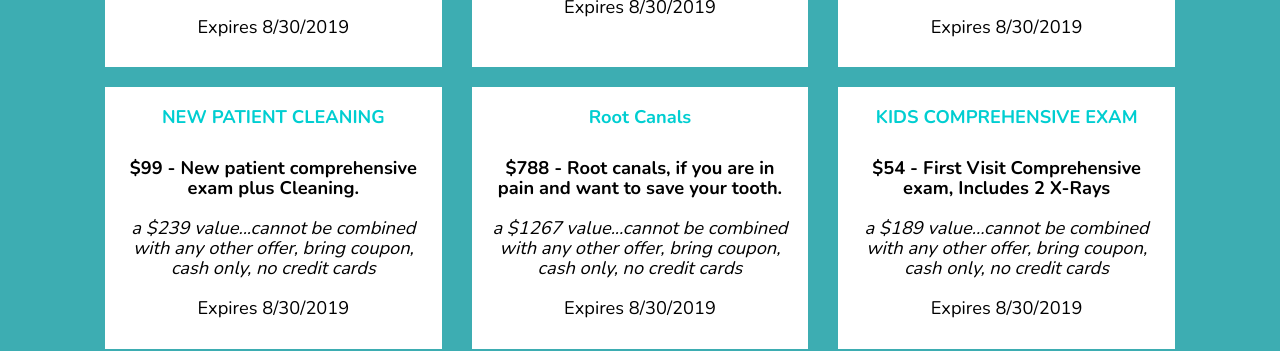
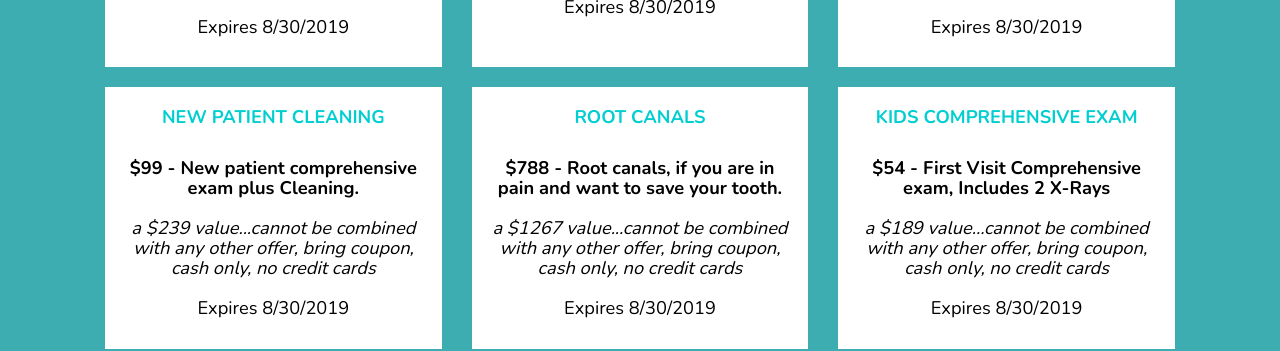
Before and after one commit to dk5646hytio/546Phe345, a Jekyll site: the page built from index.html, in a window 1280 px wide and 900 px high, scrolled down 6699 px. Shown: the part 159-510 px from the top of the window. Built offline with Jekyll 4.4.1, drawn with Linux system fonts in a browser that asks for light colours; nearby versions of some CDN libraries.

Commit message:
Upercase root canals in special

```diff
--- a/index.html
+++ b/index.html
@@ -387,7 +387,7 @@ TODO TURNED OFF -->
 
                 <div class="col-sm-6 col-md-4">
                     <div class="icon-box">
-                         <h4 style="color:darkturquoise"> <B> Root Canals </B><p></p><br><p style="color:black"> <b>$788 - Root canals, if you are in pain and want to save your tooth. </b><i> <br><br>a $1267 value...cannot be combined with any other offer, bring coupon, cash only, no credit cards</i><br><br>Expires 8/30/2019
+                         <h4 style="color:darkturquoise"> <B> ROOT CANALS </B><p></p><br><p style="color:black"> <b>$788 - Root canals, if you are in pain and want to save your tooth. </b><i> <br><br>a $1267 value...cannot be combined with any other offer, bring coupon, cash only, no credit cards</i><br><br>Expires 8/30/2019
 
 						</div>
 						</div>
```
